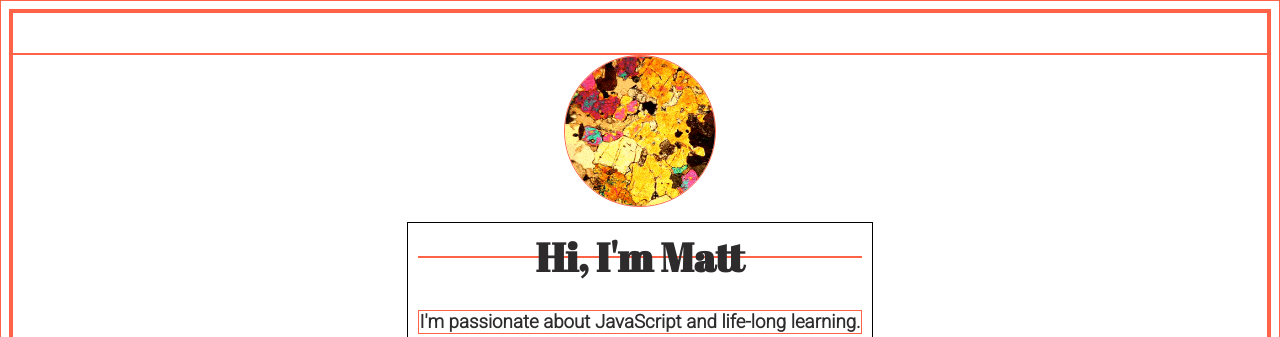
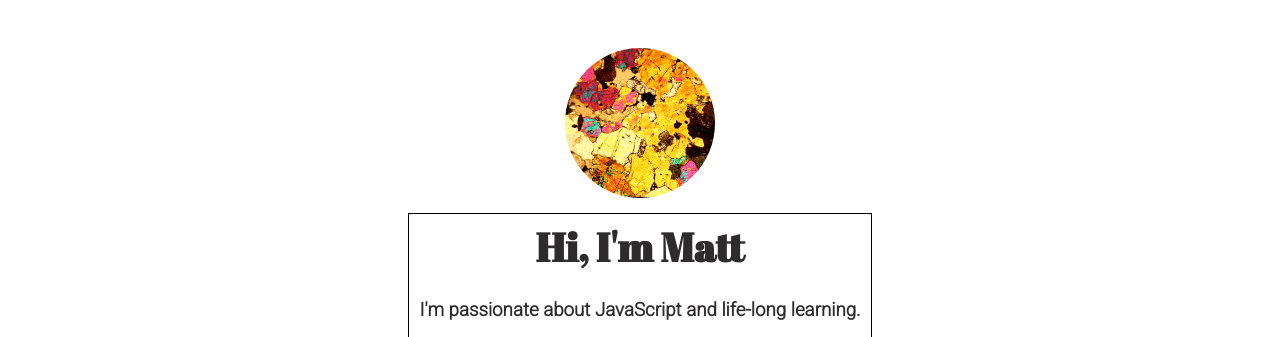
Before and after one commit to mattcanavan/mattcanavan.github.io, a Gatsby site: page / in a window 1280 px wide. Shown: the top 337 px of the page. Built offline with nearby package versions, Linux system fonts and the light colour scheme; Gatsby itself is replaced by a stand-in of ours.

Commit message:
Removed border used to review layout.

```diff
--- a/src/styles/base/_breakpoints.scss
+++ b/src/styles/base/_breakpoints.scss
@@ -18,8 +18,4 @@
     .projects__container{
         width: 475px;
     }
-
-    *{
-        border: 1px tomato solid;
-    }
 }
```
